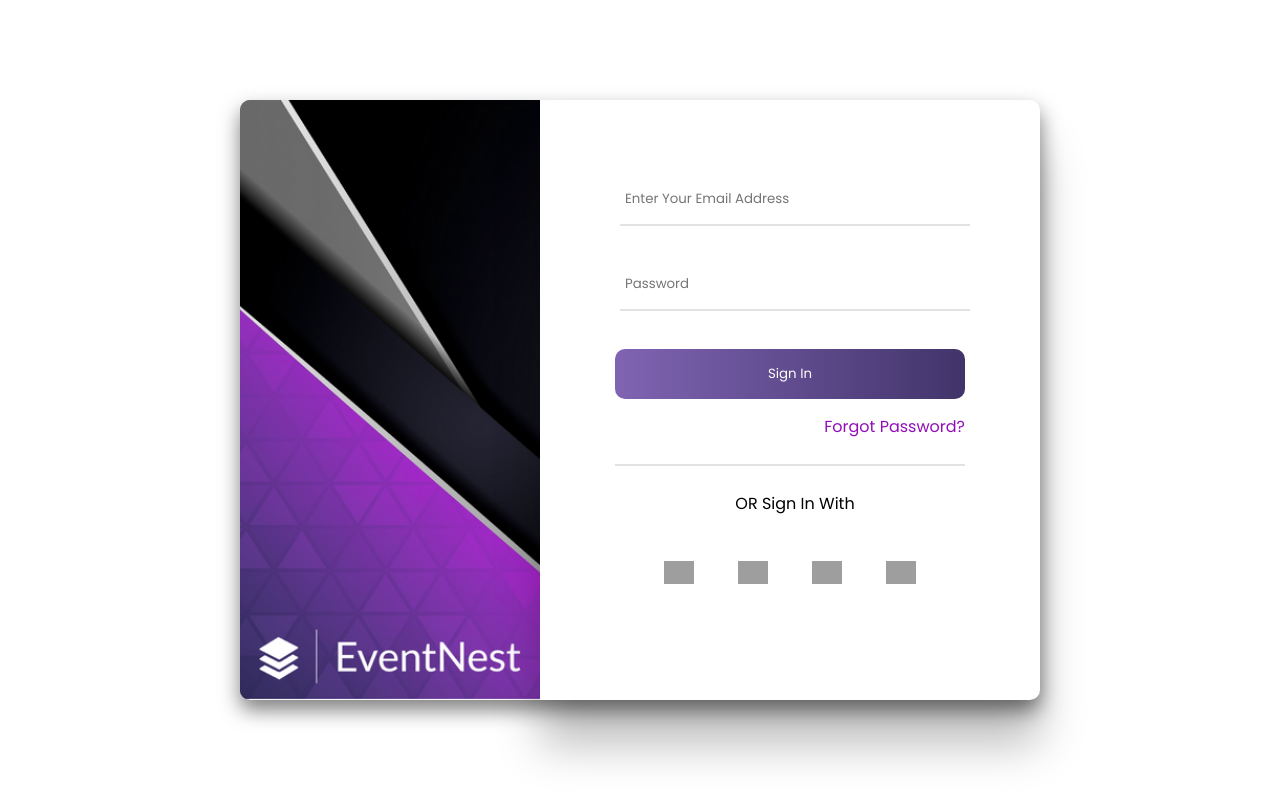
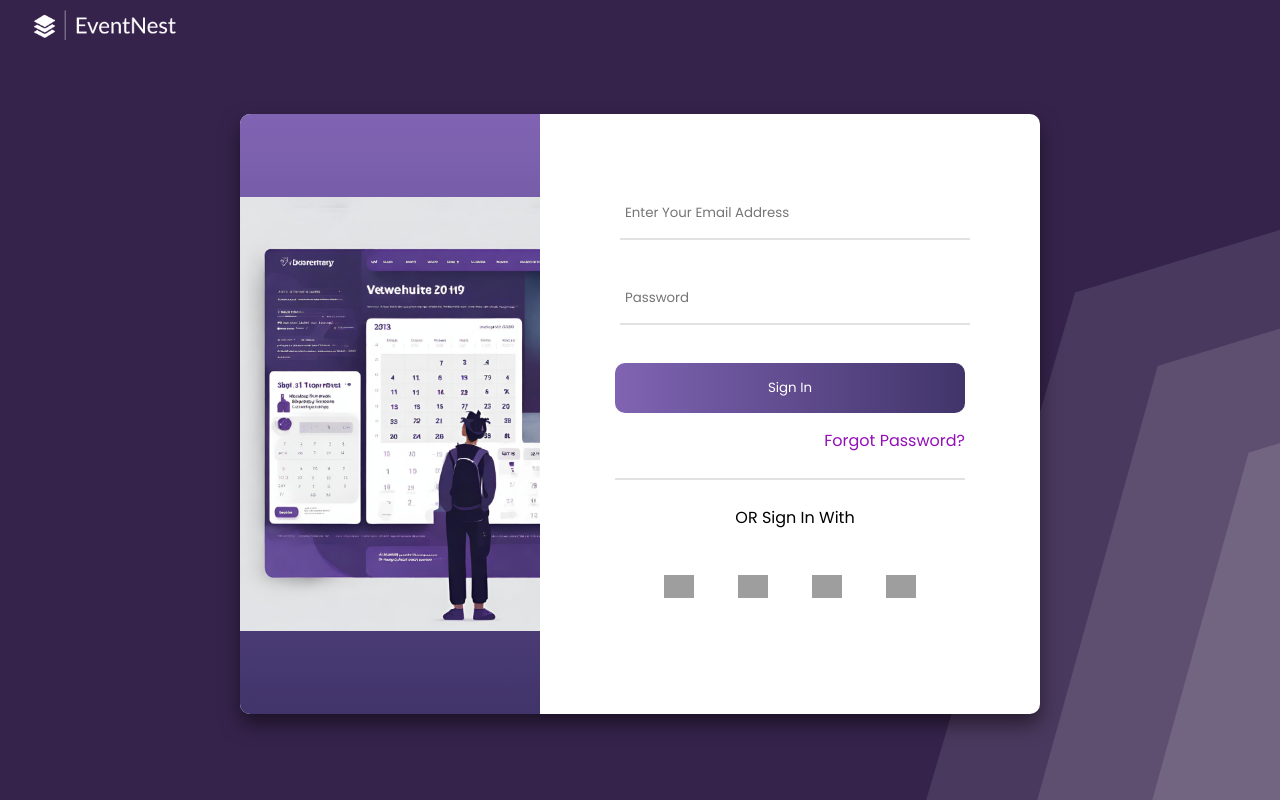
Before and after one commit to Jigar18/EventNest, a plain HTML site: page Login/SignIn/index.html in a window 1280 px wide. Drawn offline with Linux system fonts and the light colour scheme; grey boxes are pictures that could not be loaded.

Commit message:
Commit 3

```diff
--- a/Login/SignIn/index.html
+++ b/Login/SignIn/index.html
@@ -13,12 +13,15 @@
 </head>
 <body>
 
+    <div class="main">
+        <div class="logo_img"><img src="../Assets/Images/EventNest-logos_white.png" alt=""></div>
         <div class="container">
+
 
             <div class="mainBox">
                 <div class="organiser show">
 
-                <div class="img"><img src="../Assets/Images/purple Image.png" class="purpleImage" alt="abstract purple themed image"></div>
+                    <div class="img"><img src="../Assets/Images/Side_Image.png" class="purpleImage" alt="abstract purple themed image"></div>
 
                     <div class="form">
 
@@ -74,6 +77,9 @@
             </div>
 
         </div>
+    </div>
+
+
 
 </body>
 </html>
--- a/Login/style.css
+++ b/Login/style.css
@@ -17,16 +17,35 @@ facebook image = <img class="social-btn-icon" alt="Login with Facebook" src="htt
     text-decoration: none;
 }
 
+.main{
+    position: absolute;
+    width: 100%;
+    height: 100vh;
+    background-image: url(./Assets/Images/background-hero.png);
+}
+
 .container{
     width: 100%;
-    height: 100vh;
+    height: 95vh;
+    position: relative;
     display: flex;
     justify-content: center;
     align-items: center;
+
+}
+
+.logo_img{
+    height: 3vh;
+    align-self: flex-start;
+    justify-self: flex-start;
+    padding: 5px;
+}
+
+.logo_img img{
+    width: 200px;
 }
 
 .hide{
-    /* display: none; */
     opacity: 0;
     z-index: -1;
 }
@@ -37,12 +56,14 @@ facebook image = <img class="social-btn-icon" alt="Login with Facebook" src="htt
 }
 
 .mainBox{
+    background-color: white;
     position: relative;
     width: 800px;
     height: 600px;
     border-radius: 10px;
     box-shadow: 0px 10px 20px rgba(0, 0, 0, 0.5);
-    /* background-color: #c5c6c9; */
+
+    transition: width 0.5s;
 }
 
 .organiser{
@@ -62,7 +83,7 @@ facebook image = <img class="social-btn-icon" alt="Login with Facebook" src="htt
 .purpleImage{
     width: 100%;
     height: 100%;
-    object-fit: cover;
+    object-fit: contain;
     border-radius: 10px 0px 0px 10px;
 }
 
@@ -76,11 +97,11 @@ facebook image = <img class="social-btn-icon" alt="Login with Facebook" src="htt
     justify-content: center;
     align-items: center;
     border-radius: 0px 10px 10px 0px;
-    box-shadow: 0 45px 45px rgba(0, 0, 0, 0.25);
+    /* box-shadow: 0 45px 45px rgba(0, 0, 0, 0.25); */
 }
 
 .input{
-    background-color: white;
+    /* background-color: white; */
     width: 350px;
     padding: 25px;
 }
@@ -135,8 +156,6 @@ facebook image = <img class="social-btn-icon" alt="Login with Facebook" src="htt
     background: linear-gradient(to right, #8064b3, #41346a);
     color: white;
     transition: all 100ms ease-in-out;
-    /* font-size: 13px; */
-    /* font-size: 20px; */
 }
 
 .submit:hover{
@@ -174,14 +193,27 @@ facebook image = <img class="social-btn-icon" alt="Login with Facebook" src="htt
 
 .socDefault img{
     width: 30px;
+    margin-bottom: 0px;
+    transition: all 100ms;
 
+}
+.inputBox:focus ~ .underline:after{
+    transform: scaleX(1);
+}
+
+.socDefault img:hover{
+    width: 40px;
+    margin-bottom: 10px;
 }
 
 
 
+@media(max-width: 840px){
+    .img{
+        display: none;
+    }
 
-
-
-.inputBox:focus ~ .underline:after{
-    transform: scaleX(1);
+    .mainBox{
+        width: 500px;
+    }
 }
```
Also changed, not shown: Login/Assets/Images/EventNest-logos_white.png (added), Login/Assets/Images/Side_Image.png (added), Login/Assets/Images/background-hero.png (added), assets/EventNest-logos_white 1.png (added). Lines whose indentation alone changed are shown as unchanged.
